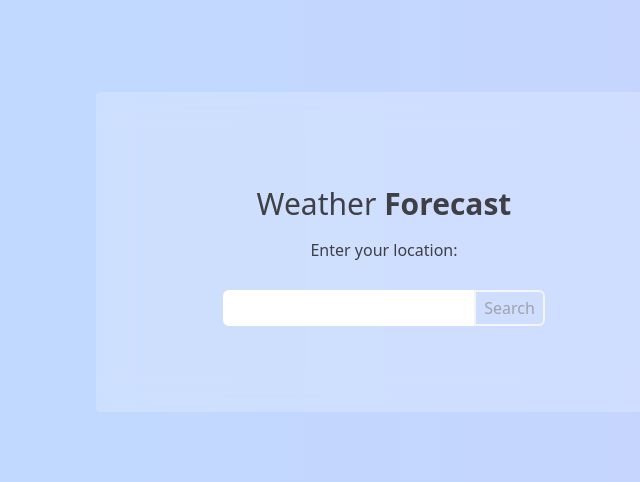
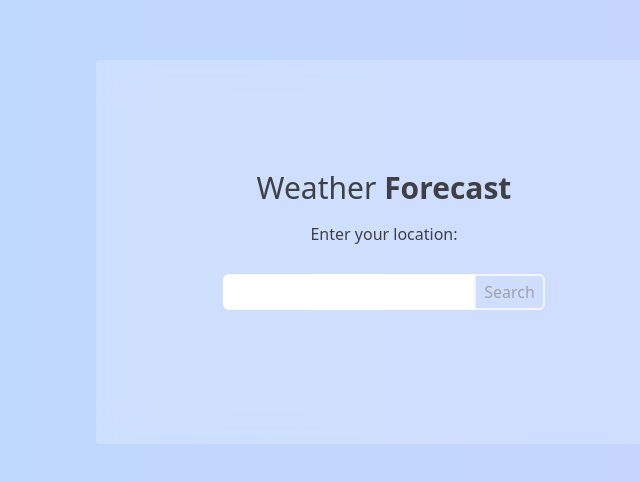
Before and after one commit to Niloufar97/Weather-App, a React (Vite) app in the folder weather-app/: page / in a window 1280 px wide. Shown: the part 148-630 px from the top of the page, without its empty margins (256-896 px from the left). Built offline with nearby package versions, Linux system fonts and the light colour scheme.

Commit message:
add search results as a list

```diff
--- a/weather-app/src/copmpnents/LandingPage/LandingPage.tsx
+++ b/weather-app/src/copmpnents/LandingPage/LandingPage.tsx
@@ -1,33 +1,44 @@
 import { ChangeEvent, useState } from "react";
 const apiKey = import.meta.env.VITE_REACT_APP_API_KEY;
 
-function LandingPage() {
+function LandingPage(): JSX.Element {
   const [term, setTerm] = useState<string>("");
-  const onChangeInput = (e : ChangeEvent<HTMLInputElement>) => {
+  const [options, setOptions] = useState<[]>([]);
+  const onChangeInput = (e: ChangeEvent<HTMLInputElement>) => {
     const value = e.target.value.trim();
     setTerm(value);
-    if(value === "") return;
+    if (value === "") return;
     getSearchOptions(value);
-  }
-  const getSearchOptions = (value:string) => {
-
-    fetch(`http://api.openweathermap.org/geo/1.0/direct?q=${value.trim()}&limit=5&appid=${
-      apiKey
-    }`)
-  }
+  };
+  const getSearchOptions = (value: string) => {
+    fetch(
+      `http://api.openweathermap.org/geo/1.0/direct?q=${value.trim()}&limit=5&appid=${apiKey}`
+    )
+      .then((response) => response.json())
+      .then((data) => setOptions(data));
+  };
   return (
-    <section className="w-full max-w-xl min-h-80 flex flex-col justify-center items-center bg-white bg-opacity-20 rounded backdrop-blur-lg text-zinc-700">
+    <section className="w-full max-w-xl min-h-96 flex flex-col justify-center items-center bg-white bg-opacity-20 rounded backdrop-blur-lg text-zinc-700 py-2">
       <h1 className="text-3xl m-2">
         Weather <span className="font-black">Forecast</span>
       </h1>
       <p className="m-2">Enter your location:</p>
-      <div className="flex mt-10 md:mt-5 ">
+      <div className="flex mt-10 md:mt-5 relative mb-8">
         <input
           type="text"
           value={term}
-          className="border-white border-2 rounded-l-md px-2 py-1 "
+          className=" border-white border-2 rounded-l-md px-2 py-1 "
           onChange={onChangeInput}
         ></input>
+        <ul className="absolute bg-white top-9 rounded">
+          {options.map((option: { name: string }, index: number) => {
+            return (
+              <li className="hover:bg-zinc-400 cursor-pointer" key={index}>
+                <button className="px-1 ">{option.name}</button>
+              </li>
+            );
+          })}
+        </ul>
         <button
           type="button"
           className="rounded-r-md border-2 border-zinc-100 px-2 py-1 cursor-pointer text-zinc-400 hover:border-zinc-500 hover:text-zinc-500 "
```
